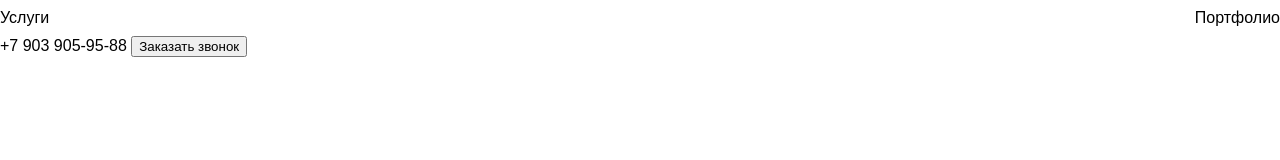
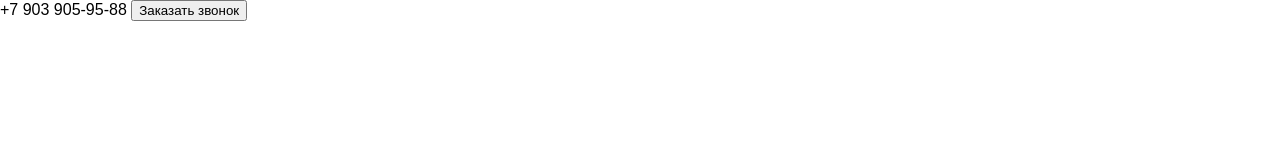
Before and after one commit to SergeyDavydkin/special-app, a plain HTML site: page index.html in a window 1280 px wide. Drawn offline with Linux system fonts and the light colour scheme.

Commit message:
changed index.html

```diff
--- a/index.html
+++ b/index.html
@@ -11,10 +11,6 @@
 </head>
 <body>
     <header>
-        <nav>
-            <a href="#services">Услуги</a>
-            <a href="#portfolio">Портфолио</a>
-        </nav>
         <div>
             <a href="tel:+79039059588">+7 903 905-95-88</a>
             <button>Заказать звонок</button>
```
